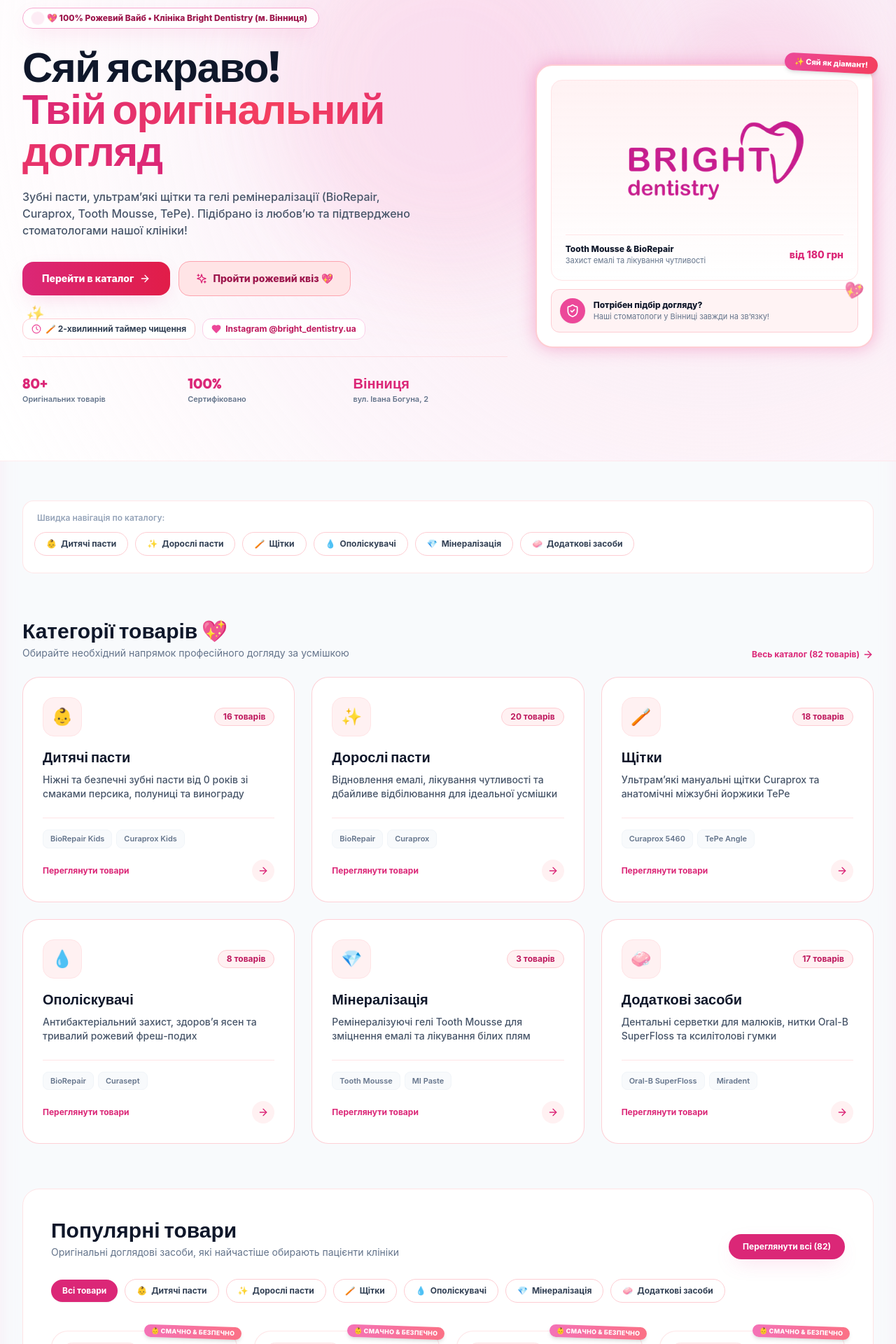
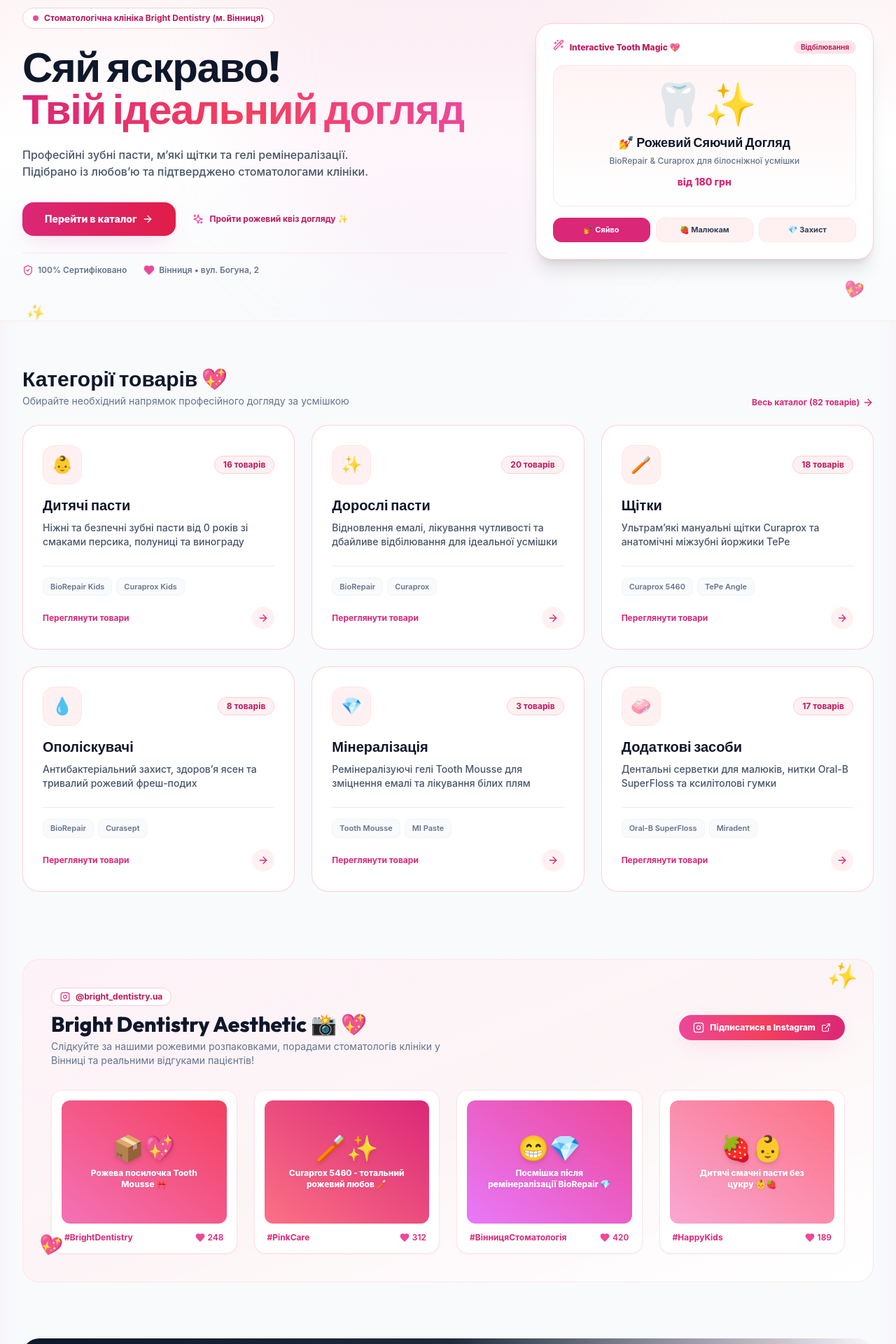
Before and after one commit to androsovzp/brightdentistry, a Next.js app: page / in a window 1280 px wide. Shown: the part 200-2120 px from the top of the page at 70% size. Built offline with nearby package versions, Linux system fonts and the light colour scheme.

Commit message:
feat: redesign homepage into minimalist magic layout with Interactive Tooth Magic Card

```diff
--- a/components/Hero.jsx
+++ b/components/Hero.jsx
@@ -1,46 +1,69 @@
-import React from 'react';
+import React, { useState } from 'react';
 import Link from 'next/link';
-import { ArrowRight, Phone, ShieldCheck, Sparkles, Clock, Heart } from 'lucide-react';
+import { ArrowRight, Sparkles, ShieldCheck, Heart, Wand2 } from 'lucide-react';
 import { useCart } from '@/lib/store';
 
 export default function Hero() {
-  const { setIsQuizOpen, setIsTimerOpen } = useCart();
+  const { setIsQuizOpen } = useCart();
+  const [activeMagicTab, setActiveMagicTab] = useState('shine');
+
+  const MAGIC_TABS = {
+    shine: {
+      title: '💅 Рожевий Сяючий Догляд',
+      desc: 'BioRepair & Curaprox для білосніжної усмішки',
+      price: 'від 180 грн',
+      badge: 'Відбілювання',
+    },
+    kids: {
+      title: '🍓 Ніжний Дитячий Догляд',
+      desc: 'Безпечні пасти без цукру від 0 років',
+      price: 'від 165 грн',
+      badge: 'Для малюків',
+    },
+    mineral: {
+      title: '💎 Ремінералізація Емалі',
+      desc: 'Гелі Tooth Mousse для зміцнення емалі',
+      price: 'від 650 грн',
+      badge: 'Відновлення',
+    },
+  };
+
+  const currentTab = MAGIC_TABS[activeMagicTab];
 
   return (
-    <section className="relative overflow-hidden bg-gradient-hero pt-8 pb-12 lg:pt-14 lg:pb-20 border-b border-rose-100/60">
+    <section className="relative overflow-hidden bg-gradient-to-b from-rose-50/70 via-white to-slate-50 pt-8 pb-12 lg:pt-14 lg:pb-16 border-b border-rose-100/60">
 
-      {/* Background glowing blurred circles */}
-      <div className="absolute top-1/4 left-1/2 -translate-x-1/2 -translate-y-1/2 w-[500px] h-[500px] bg-pink-300/30 rounded-full blur-3xl pointer-events-none animate-pulse" />
-      <div className="absolute top-10 right-10 w-72 h-72 bg-brand-300/20 rounded-full blur-2xl pointer-events-none" />
+      {/* Soft Ambient Radial Glow */}
+      <div className="absolute top-1/3 left-1/2 -translate-x-1/2 -translate-y-1/2 w-[600px] h-[600px] bg-pink-200/20 rounded-full blur-3xl pointer-events-none" />
 
       <div className="max-w-7xl mx-auto px-4 sm:px-6 lg:px-8 relative z-10">
         <div className="grid grid-cols-1 lg:grid-cols-12 gap-10 items-center">
 
-          {/* Left Column: Copy */}
+          {/* Left Column: Clean Minimalist Copy */}
           <div className="lg:col-span-7 space-y-6 text-center lg:text-left">
 
-            {/* Playful Pink Tag */}
-            <div className="inline-flex items-center gap-2 px-4 py-1.5 rounded-full bg-white/90 border border-brand-300 text-brand-800 text-xs font-extrabold shadow-pink-soft">
-              <span className="w-2.5 h-2.5 rounded-full bg-brand-500 animate-ping" />
-              <span>💖 100% Рожевий Вайб • Клініка Bright Dentistry (м. Вінниця)</span>
+            {/* Soft Clinic Badge */}
+            <div className="inline-flex items-center gap-2 px-3.5 py-1.5 rounded-full bg-white border border-rose-200 text-brand-700 text-xs font-bold shadow-2xs">
+              <span className="w-2 h-2 rounded-full bg-brand-500 animate-pulse" />
+              <span>Стоматологічна клініка Bright Dentistry (м. Вінниця)</span>
             </div>
 
-            <h1 className="font-heading font-extrabold text-3xl sm:text-5xl lg:text-6xl text-slate-900 leading-[1.12] tracking-tight">
+            <h1 className="font-heading font-extrabold text-3xl sm:text-5xl lg:text-6xl text-slate-900 leading-[1.15] tracking-tight">
               Сяй яскраво! <br />
-              <span className="bg-clip-text text-transparent bg-gradient-to-r from-brand-600 via-rosebrand-500 to-pink-600">
-                Твій оригінальний догляд
+              <span className="bg-clip-text text-transparent bg-gradient-to-r from-brand-600 via-rosebrand-500 to-pink-500">
+                Твій ідеальний догляд
               </span>
             </h1>
 
-            <p className="text-slate-600 text-sm sm:text-base max-w-xl mx-auto lg:mx-0 leading-relaxed font-medium">
-              Зубні пасти, ультрам’які щітки та гелі ремінералізації (BioRepair, Curaprox, Tooth Mousse, TePe). Підібрано із любов’ю та підтверджено стоматологами нашої клініки!
+            <p className="text-slate-600 text-sm sm:text-base max-w-lg mx-auto lg:mx-0 leading-relaxed font-medium">
+              Професійні зубні пасти, м’які щітки та гелі ремінералізації. Підібрано із любов’ю та підтверджено стоматологами клініки.
             </p>
 
-            {/* Main Interactive CTA Buttons */}
-            <div className="pt-2 flex flex-col sm:flex-row items-center justify-center lg:justify-start gap-3">
+            {/* Clean Single Primary Action & Quiz Trigger */}
+            <div className="pt-2 flex flex-col sm:flex-row items-center justify-center lg:justify-start gap-4">
               <Link
                 href="/catalog"
-                className="w-full sm:w-auto px-7 py-3.5 bg-gradient-to-r from-brand-600 to-rosebrand-600 hover:from-brand-700 hover:to-rosebrand-700 text-white rounded-2xl font-extrabold text-sm flex items-center justify-center gap-2 shadow-pink-soft hover:shadow-pink-glow transition-all active:scale-95"
+                className="w-full sm:w-auto px-8 py-3.5 bg-gradient-to-r from-brand-600 to-rosebrand-600 hover:from-brand-700 hover:to-rosebrand-700 text-white rounded-2xl font-extrabold text-sm flex items-center justify-center gap-2 shadow-pink-soft hover:shadow-pink-glow transition-all active:scale-95"
               >
                 <span>Перейти в каталог</span>
                 <ArrowRight className="w-4 h-4" />
@@ -48,88 +71,90 @@
 
               <button
                 onClick={() => setIsQuizOpen(true)}
-                className="w-full sm:w-auto px-6 py-3.5 bg-rose-100 hover:bg-rose-200 text-brand-800 border border-rose-300 rounded-2xl font-extrabold text-sm flex items-center justify-center gap-2 shadow-2xs transition-all active:scale-95"
+                className="inline-flex items-center gap-2 text-xs font-bold text-brand-700 hover:text-brand-800 transition-colors p-2"
               >
-                <Sparkles className="w-4 h-4 text-brand-600" />
-                <span>Пройти рожевий квіз 💖</span>
+                <Sparkles className="w-4 h-4 text-brand-500" />
+                <span>Пройти рожевий квіз догляду ✨</span>
               </button>
             </div>
 
-            {/* Secondary Fun Feature Pills */}
-            <div className="pt-2 flex flex-wrap items-center justify-center lg:justify-start gap-2.5">
-              <button
-                onClick={() => setIsTimerOpen(true)}
-                className="inline-flex items-center gap-1.5 px-3 py-1.5 bg-white rounded-xl border border-rose-200 text-slate-700 text-xs font-bold hover:bg-rose-50 transition-colors shadow-2xs"
-              >
-                <Clock className="w-3.5 h-3.5 text-brand-500" />
-                <span>🪥 2-хвилинний таймер чищення</span>
-              </button>
-
-              <a
-                href="https://www.instagram.com/bright_dentistry.ua/"
-                target="_blank"
-                rel="noopener noreferrer"
-                className="inline-flex items-center gap-1.5 px-3 py-1.5 bg-white rounded-xl border border-pink-200 text-pink-700 text-xs font-bold hover:bg-pink-50 transition-colors shadow-2xs"
-              >
-                <Heart className="w-3.5 h-3.5 text-pink-500 fill-pink-500" />
-                <span>Instagram @bright_dentistry.ua</span>
-              </a>
-            </div>
-
-            {/* Feature Badges */}
-            <div className="pt-6 border-t border-rose-200/60 grid grid-cols-3 gap-4 text-center lg:text-left">
-              <div>
-                <div className="font-heading font-extrabold text-lg sm:text-xl text-brand-600">80+</div>
-                <div className="text-[11px] text-slate-500 font-semibold">Оригінальних товарів</div>
+            {/* Trust Pill */}
+            <div className="pt-4 flex items-center justify-center lg:justify-start gap-6 text-xs text-slate-500 font-semibold border-t border-rose-100">
+              <div className="flex items-center gap-1.5">
+                <ShieldCheck className="w-4 h-4 text-brand-500" />
+                <span>100% Сертифіковано</span>
               </div>
-              <div>
-                <div className="font-heading font-extrabold text-lg sm:text-xl text-brand-600">100%</div>
-                <div className="text-[11px] text-slate-500 font-semibold">Сертифіковано</div>
-              </div>
-              <div>
-                <div className="font-heading font-extrabold text-lg sm:text-xl text-brand-600">Вінниця</div>
-                <div className="text-[11px] text-slate-500 font-semibold">вул. Івана Богуна, 2</div>
+              <div className="flex items-center gap-1.5">
+                <Heart className="w-4 h-4 text-pink-500 fill-pink-500" />
+                <span>Вінниця • вул. Богуна, 2</span>
               </div>
             </div>
           </div>
 
-          {/* Right Column: Hero Visual Card */}
+          {/* Right Column: Interactive Pink Magic Card */}
           <div className="lg:col-span-5 relative">
-            <div className="relative mx-auto max-w-sm lg:max-w-none bg-white p-5 rounded-3xl border-2 border-rose-200 shadow-pink-glow">
+            <div className="relative mx-auto max-w-sm lg:max-w-none bg-white p-6 rounded-3xl border border-rose-200 shadow-xl space-y-4">
 
-              {/* Top Fun Sticker */}
-              <div className="absolute -top-4 -right-2 bg-gradient-to-r from-pink-500 to-rose-500 text-white font-extrabold text-[11px] px-3.5 py-1 rounded-full shadow-md transform rotate-3 sticker-badge z-20">
-                ✨ Сяй як діамант!
+              {/* Top Magic Bar */}
+              <div className="flex items-center justify-between">
+                <div className="flex items-center gap-2 text-xs font-extrabold text-brand-700">
+                  <Wand2 className="w-4 h-4 text-brand-500 animate-bounce" />
+                  <span>Interactive Tooth Magic 💖</span>
+                </div>
+                <span className="text-[10px] font-bold bg-rose-100 text-brand-700 px-2.5 py-0.5 rounded-full">
+                  {currentTab.badge}
+                </span>
               </div>
 
-              {/* Product preview */}
-              <div className="bg-gradient-to-b from-rose-50/90 to-white rounded-2xl p-5 border border-rose-100 relative text-center">
-                <div className="w-full h-48 flex items-center justify-center">
-                  <img
-                    src="/images/logo.webp"
-                    alt="Bright Dentistry Store"
-                    className="max-h-32 object-contain hover:scale-105 transition-transform duration-300"
-                  />
+              {/* Interactive Tooth Mascot */}
+              <div className="bg-gradient-to-b from-rose-50/80 to-white p-6 rounded-2xl border border-rose-100 text-center relative overflow-hidden group">
+                <div className="text-6xl mb-3 transform group-hover:scale-110 transition-transform duration-300 select-none">
+                  🦷✨
                 </div>
 
-                <div className="mt-2 pt-3 border-t border-rose-100 flex items-center justify-between text-left">
-                  <div>
-                    <div className="text-xs font-extrabold text-slate-900">Tooth Mousse & BioRepair</div>
-                    <div className="text-[11px] text-slate-500">Захист емалі та лікування чутливості</div>
-                  </div>
-                  <span className="font-extrabold text-brand-600 text-sm shrink-0">від 180 грн</span>
+                <h3 className="font-heading font-extrabold text-lg text-slate-900 mb-1">
+                  {currentTab.title}
+                </h3>
+                <p className="text-xs text-slate-500 mb-3 font-medium">
+                  {currentTab.desc}
+                </p>
+                <div className="font-extrabold text-brand-600 text-sm">
+                  {currentTab.price}
                 </div>
               </div>
 
-              {/* Bottom Quick Doctor Note */}
-              <div className="mt-3 p-3 bg-rose-50/80 rounded-xl border border-rose-200 flex items-center gap-3 text-left">
-                <div className="w-9 h-9 rounded-full bg-gradient-to-r from-brand-500 to-pink-500 text-white flex items-center justify-center shrink-0 text-xs font-bold shadow-sm">
-                  <ShieldCheck className="w-5 h-5" />
-                </div>
-                <div className="text-xs">
-                  <div className="font-extrabold text-slate-900">Потрібен підбір догляду?</div>
-                  <div className="text-slate-500 text-[11px]">Наші стоматологи у Вінниці завжди на зв’язку!</div>
-                </div>
+              {/* Minimalist 3 Magic Pills Selector */}
+              <div className="grid grid-cols-3 gap-2">
+                <button
+                  onClick={() => setActiveMagicTab('shine')}
+                  className={`py-2 px-1 rounded-xl text-[11px] font-bold transition-all border ${
+                    activeMagicTab === 'shine'
+                      ? 'bg-brand-600 text-white border-brand-600 shadow-2xs'
+                      : 'bg-rose-50 text-slate-700 border-rose-100 hover:bg-rose-100'
+                  }`}
+                >
+                  💅 Сяйво
+                </button>
+                <button
+                  onClick={() => setActiveMagicTab('kids')}
+                  className={`py-2 px-1 rounded-xl text-[11px] font-bold transition-all border ${
+                    activeMagicTab === 'kids'
+                      ? 'bg-brand-600 text-white border-brand-600 shadow-2xs'
+                      : 'bg-rose-50 text-slate-700 border-rose-100 hover:bg-rose-100'
+                  }`}
+                >
+                  🍓 Малюкам
+                </button>
+                <button
+                  onClick={() => setActiveMagicTab('mineral')}
+                  className={`py-2 px-1 rounded-xl text-[11px] font-bold transition-all border ${
+                    activeMagicTab === 'mineral'
+                      ? 'bg-brand-600 text-white border-brand-600 shadow-2xs'
+                      : 'bg-rose-50 text-slate-700 border-rose-100 hover:bg-rose-100'
+                  }`}
+                >
+                  💎 Захист
+                </button>
               </div>
 
             </div>
--- a/pages/index.jsx
+++ b/pages/index.jsx
@@ -1,11 +1,10 @@
-import React, { useState } from 'react';
-import Link from 'next/link';
+import React from 'react';
 import Hero from '@/components/Hero';
-import CategoryCatalog, { CategoryPillsStrip } from '@/components/CategoryCatalog';
-import ProductCard from '@/components/ProductCard';
+import CategoryCatalog from '@/components/CategoryCatalog';
 import InstagramSection from '@/components/InstagramSection';
 import { getProducts, getCategories } from '@/lib/data';
-import { ArrowRight, MapPin, Clock, Phone, Stethoscope } from 'lucide-react';
+import { MapPin, Clock, Phone, Stethoscope, ArrowRight } from 'lucide-react';
+import Link from 'next/link';
 
 export async function getStaticProps() {
   const products = getProducts();
@@ -19,85 +18,20 @@
   };
 }
 
-export default function Home({ products, categories }) {
-  const [activeCategory, setActiveCategory] = useState('Всі');
-
-  // Filter products by active category tab
-  const displayedProducts = React.useMemo(() => {
-    if (activeCategory === 'Всі') {
-      return products.slice(0, 8);
-    }
-    return products.filter((p) => p.category === activeCategory).slice(0, 8);
-  }, [products, activeCategory]);
-
+export default function Home({ products }) {
   return (
     <div className="space-y-12 pb-16">
 
-      {/* 1. Hero Section */}
+      {/* 1. Sleek Minimalist Hero with Pink Tooth Magic Card */}
       <Hero />
 
-      {/* 2. Quick Category Navigation Bar (Pills strip for Mobile & Desktop) */}
-      <section className="max-w-7xl mx-auto px-4 sm:px-6 lg:px-8 pt-2">
-        <div className="bg-white rounded-2xl p-3 sm:p-4 border border-rose-100/90 shadow-2xs">
-          <div className="text-xs font-semibold text-slate-400 mb-2 px-1">
-            Швидка навігація по каталогу:
-          </div>
-          <CategoryPillsStrip />
-        </div>
-      </section>
-
-      {/* 3. Catalog of Categories Section */}
+      {/* 2. Visual Category Tiles Catalog */}
       <CategoryCatalog />
 
-      {/* 4. Products Showcase with Interactive Category Tabs */}
-      <section className="max-w-7xl mx-auto px-4 sm:px-6 lg:px-8">
-        <div className="bg-white rounded-3xl p-6 sm:p-10 border border-rose-100 shadow-2xs">
-
-          <div className="flex flex-col sm:flex-row items-start sm:items-end justify-between mb-6 gap-4">
-            <div>
-              <h2 className="font-heading font-extrabold text-2xl sm:text-3xl text-slate-900">
-                Популярні товари
-              </h2>
-              <p className="text-xs sm:text-sm text-slate-500 mt-1">
-                Оригінальні доглядові засоби, які найчастіше обирають пацієнти клініки
-              </p>
-            </div>
-
-            <Link
-              href="/catalog"
-              className="px-5 py-2.5 bg-brand-600 hover:bg-brand-700 text-white rounded-full text-xs font-bold transition-all shadow-pink-soft"
-            >
-              Переглянути всі ({products.length})
-            </Link>
-          </div>
-
-          {/* Category Tabs for direct homepage filtering */}
-          <div className="mb-8">
-            <CategoryPillsStrip
-              selectedCategory={activeCategory}
-              onSelectCategory={setActiveCategory}
-            />
-          </div>
-
-          {/* Products Grid */}
-          <div className="grid grid-cols-1 sm:grid-cols-2 lg:grid-cols-4 gap-6">
-            {displayedProducts.map((product) => (
-              <ProductCard key={product.id} product={product} />
-            ))}
-          </div>
-
-          {displayedProducts.length === 0 && (
-            <div className="text-center py-12 text-slate-500 text-sm">
-              У цій категорії поки немає товарів для відображення.
-            </div>
-          )}
-        </div>
-      </section>
-
-      {/* 5. Instagram Aesthetic Section */}
+      {/* 3. Instagram Aesthetic Gallery */}
       <InstagramSection />
 
-      {/* 6. Clinic Consultation & Location Banner */}
+      {/* 4. Clinic Consultation & Location Banner */}
       <section className="max-w-7xl mx-auto px-4 sm:px-6 lg:px-8">
         <div className="bg-gradient-to-r from-slate-900 via-slate-800 to-brand-950 rounded-3xl p-8 sm:p-12 text-white relative overflow-hidden shadow-xl">
           <div className="absolute right-0 top-0 w-96 h-96 bg-brand-500/15 rounded-full blur-3xl pointer-events-none" />
@@ -136,10 +70,11 @@
                 <span>Зателефонувати: 073 276 2627</span>
               </a>
               <Link
-                href="/catalog/Мінералізація"
-                className="px-6 py-3.5 bg-white/10 hover:bg-white/20 text-white border border-white/20 rounded-2xl font-bold text-xs text-center transition-colors"
+                href="/catalog"
+                className="px-6 py-3.5 bg-white/10 hover:bg-white/20 text-white border border-white/20 rounded-2xl font-bold text-xs text-center transition-colors flex items-center justify-center gap-1.5"
               >
-                Гелі ремінералізації Tooth Mousse
+                <span>Переглянути весь каталог</span>
+                <ArrowRight className="w-3.5 h-3.5" />
               </Link>
             </div>
           </div>
```
